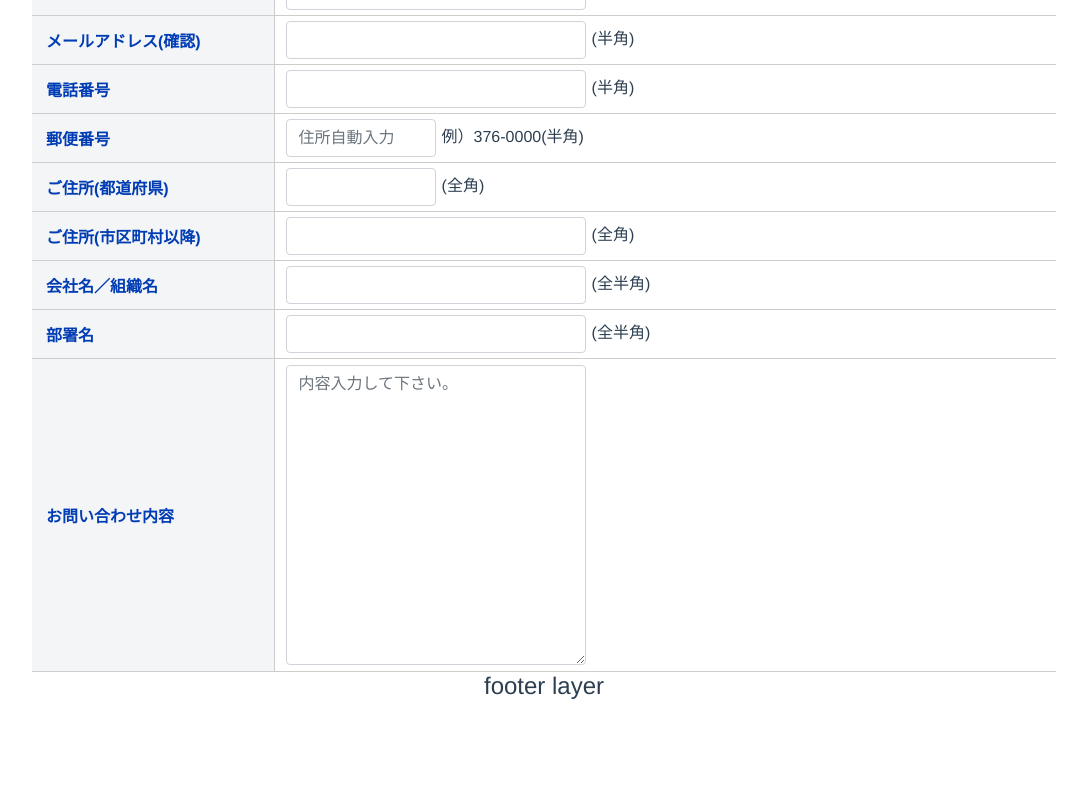
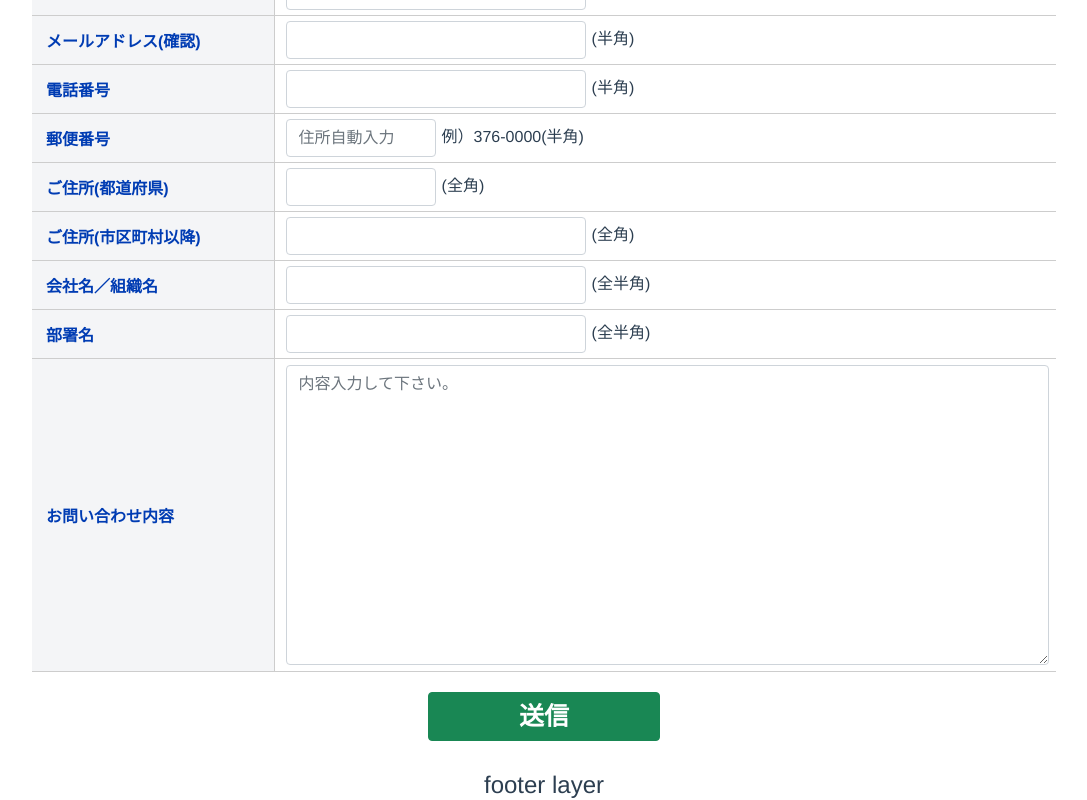
Before and after one commit to snowmemorySM/cosmo-home, a Vue app: page /qna in a window 1280 px wide. Shown: the part 254-1054 px from the top of the page, without its empty margins (96-1183 px from the left). Before the commit the page ends 954 px from the top, so only its background shows below. Built offline with nearby package versions, Linux system fonts and the light colour scheme; no server answers.

Commit message:
API処理を追加。

```diff
--- /dev/null
+++ b/src/api/ApiModul.js
@@ -0,0 +1,12 @@
+import axios from 'axios'
+
+export default {
+    async getAddress(postcode) {
+        // 「郵便番号」APIから住所情報を取得する。
+        return await axios.get(`https://zipcloud.ibsnet.co.jp/api/search?zipcode=${postcode}`)
+    },
+    async upload(data) {
+        // 「お問い合わせ」APIにデータを送信する。
+        return await axios.post('/v1/api/qna/create', data)
+    }
+}
--- a/src/util/ApiModule.js
+++ /dev/null
@@ -1,21 +0,0 @@
-import axios from 'axios'
-
-export default {
-    loadData(page, keyword) {
-        var path = `/v1/api/qna?page=${page}`
-        if (keyword) {
-            path += `&keyword=${keyword}`
-        }
-        axios.get(path)
-        .then((response) => {
-            console.log(response)
-        })
-        .catch(error => {
-            console.log(error)
-        })
-        .finally(() => {
-            console.log('finally')
-        })
-        return 'call loadData';
-    }
-}
--- a/src/util/postCodeModel.js
+++ /dev/null
@@ -1,20 +0,0 @@
-import axios from 'axios'
-
-export default {
-    getAddress(postcode) {
-        // 모듈 함수 기능 작성
-        axios.get(`https://zipcloud.ibsnet.co.jp/api/search?zipcode=${postcode}`)
-        .then((response) => {
-            console.log(response.data.results)
-            return 'test'
-        })
-        .catch(error => {
-            console.log(error)
-        })
-        // .finally(() => {
-        //     console.log('finally')
-        // })
-
-        return `call getAddress = ${postcode}`
-    }
-}
--- a/src/views/QnA.vue
+++ b/src/views/QnA.vue
@@ -4,7 +4,6 @@
         <h3>お問い合わせ</h3>
     </div>
     <div class="input-container">
-      <form v-on:submit="submitForm">
       <table>
         <tr class="row-first">
           <th><label class="title">お名前</label></th>
@@ -86,15 +85,17 @@
           </td>
         </tr>
       </table>
-      </form>
+      <div class='btn-box'>
+        <b-button variant="success" @click="submitForm">送信</b-button>
+      </div>
     </div>
     <!-- <PagingBar v-on:next="nextPage"></PagingBar> -->
   </div>
 </template>
 
 <script>
-import test1 from '../util/ApiModule'
-import test2 from '../util/postCodeModel'
+import api from '../api/ApiModul'
+// import test2 from '../util/postCodeModel'
 
 const regPostCode = /\d{3}-\d{4}/
 // const regTel = /\d{2,4}-\d{2,4}-\d{4}/
@@ -120,17 +121,10 @@ export default {
       isLoding: false,
     }
   },
-  created() {
-    // api.loadData(1, '');
-    const t1 = test1.loadData(1, '')
-    console.log(`t1=${t1}`)
-    const t2 = test2.getAddress('171-0021')
-    console.log(`t2=${t2}`)
-  },
   methods: {
     getAddress() {
       if (regPostCode.test(this.postcode)) {
-        this.$http.get(`https://zipcloud.ibsnet.co.jp/api/search?zipcode=${this.postcode}`)
+        api.getAddress(this.postcode)
         .then((response) => {
           if (response.data.results) {
             const result = response.data.results[0]
@@ -148,7 +142,25 @@ export default {
       }
     },
     submitForm() {
-      console.log('submit')
+      const formData = new FormData();
+      formData.append('name',this.name)
+      formData.append('hurigana',this.hurigana)
+      formData.append('email',this.mail)
+      formData.append('tel',this.tel)
+      formData.append('postCode',this.postcode)
+      formData.append('address', this.address1)
+      formData.append('addrDetail', this.address2)
+      formData.append('company',this.company)
+      formData.append('department',this.departent)
+      formData.append('contents',this.contents)
+      // console.log('submit : ' + formData('name'))
+      api.upload(formData)
+      .then((response) => {
+        console.log(`response => ${response}`)
+      })
+      .catch(error => {
+        console.log(`error => ${error}`)
+      })
     }
   }
 }
@@ -166,6 +178,10 @@ tr {
 
 .row-first {
   border-top: 1px solid #CDCDCD;
+}
+
+table {
+  width: 100%;
 }
 
 th {
@@ -200,7 +216,19 @@ td .input-150 {
 
 td textarea {
   margin: 5px 0 5px 10px;
-  width: 300px;
+  width: 98%;
   min-height: 300px;
 }
+
+.btn-box {
+  position: relative;
+  margin: 20px 0 30px 0;
+  text-align: center;
+}
+
+.btn-box button {
+  padding: 5px 90px;
+    font-size: 25px;
+    font-weight: bold;
+}
 </style>
```
Lines whose indentation alone changed are shown as unchanged.
